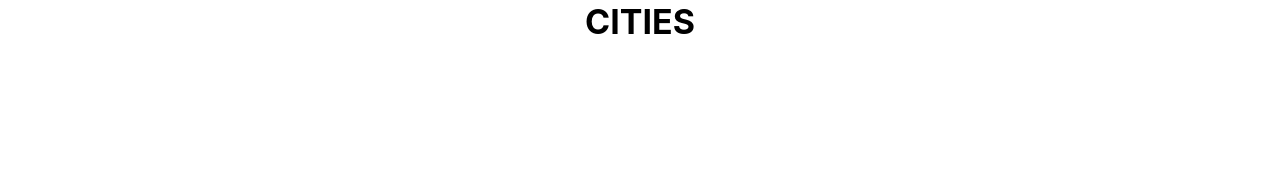
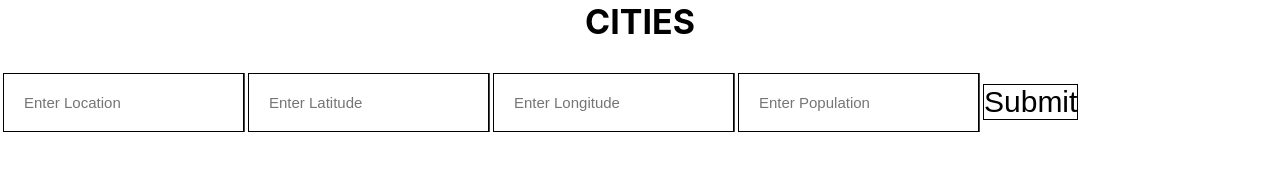
Before and after one commit to EvaLappski/Cohort2, a React (Create React App) app: page / in a window 1280 px wide. Both pictures are taken after a click on the button 1039 px from the left and 274 px from the top of the page. Shown: the part 384-554 px from the top of the page. Built offline with nearby package versions, Linux system fonts and the light colour scheme.

Commit message:
city updates

```diff
--- a/src/App.css
+++ b/src/App.css
@@ -58,6 +58,12 @@ input{
 
 }
 
+.inputBox {
+  border: 1px solid black;
+  font-size: 15px;
+  margin: 0px;
+}
+
 h2{
   font-size: 34px;
 }
@@ -111,3 +117,7 @@ a{
   color: blue;
   text-decoration: underline;
 }
+
+td{
+  border: 1px solid-black;
+}
--- a/src/components/AccountComp.js
+++ b/src/components/AccountComp.js
@@ -11,7 +11,10 @@ class AccountComp extends React.Component {
 				account: '',
 			}
 
+	console.log('props',props);
 	}
+
+
 
 	componentDidMount() {
 		this.account = new Account (this.props.accName, this.props.balance, this.props.accID);
@@ -69,4 +72,4 @@ class AccountComp extends React.Component {
 }
 
 
-export default AccountComp
+export default AccountComp;
--- a/src/components/CityComp.js
+++ b/src/components/CityComp.js
@@ -1,11 +1,74 @@
 import React from "react";
-import City from './city'
+import City from './city';
+import '.././App.css';
+import Community from './community'
 
 class CityComp extends React.Component {
+	constructor(){
+	super()
+	this.state = {
+		communityController : new Community (),
+		input1 : '',
+		input2 : 0,
+		input3 : 0,
+		input4 : 0,
+	}
+
+
+	}
+
+	componentDidMount() {
+	this.communityController = this.state.communityController
+	this.setState({communityController: this.communityController})
+
+}
+
+	createNewCity = () => {
+		let x = document.getElementById('table');
+		let row = x.insertRow(-1);
+
+		let cell1 = row.insertCell(0);
+		let cell2 = row.insertCell(1);
+		let cell3 = row.insertCell(2);
+		let cell4 = row.insertCell(3);
+		let cell5 = row.insertCell(4);
+
+		cell1 = document.getElementById('input1').value
+		cell2 = document.getElementById('input2').value
+		cell3 = document.getElementById('input3').value
+		cell4 = document.getElementById('input4').value
+		console.log('the inputs', cell1, cell2,cell3, cell4)
+
+		console.log('the array' , this.communityController);
+
+		this.communityController.createCity(cell1, cell2, cell3, cell4)
+		// this.setState({});
+		this.setState({communityController: this.communityController});
+		console.log('the array' , this.communityController);
+	}
+
+	handleChange = (event) =>{
+ 	const {name,value} = event.target;
+  	this.setState({[name]:value});
+
+	}
+
+
 	render(){
 		return (
 		<div>
 			<h2> CITIES </h2>
+			<table id= 'table'>
+					<tbody>
+						<tr>
+							<td><input className= 'inputBox' type= 'text' id='input1' placeholder= "Enter Location"/></td>
+							<td><input className= 'inputBox' type= 'number' id='input2' placeholder= "Enter Latitude"/></td>
+							<td><input className= 'inputBox' type= 'number' id='input3' placeholder= "Enter Longitude"/></td>
+							<td><input className= 'inputBox' type= 'number' id='input4' placeholder= "Enter Population"/></td>
+							<td><button className='button2' id='button' onClick= {this.createNewCity}>Submit </button></td>
+						</tr>
+					</tbody>
+			</table>
 		</div>
 		)
 	}
```
